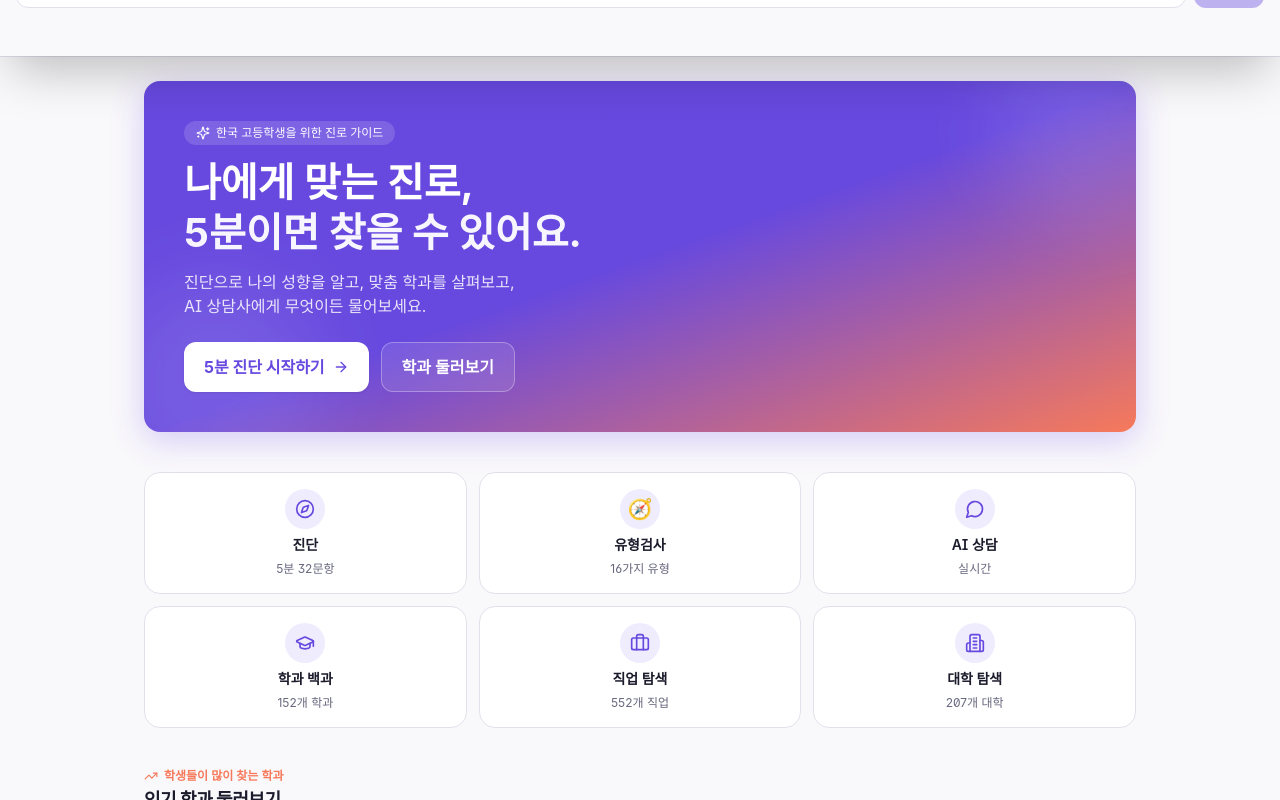
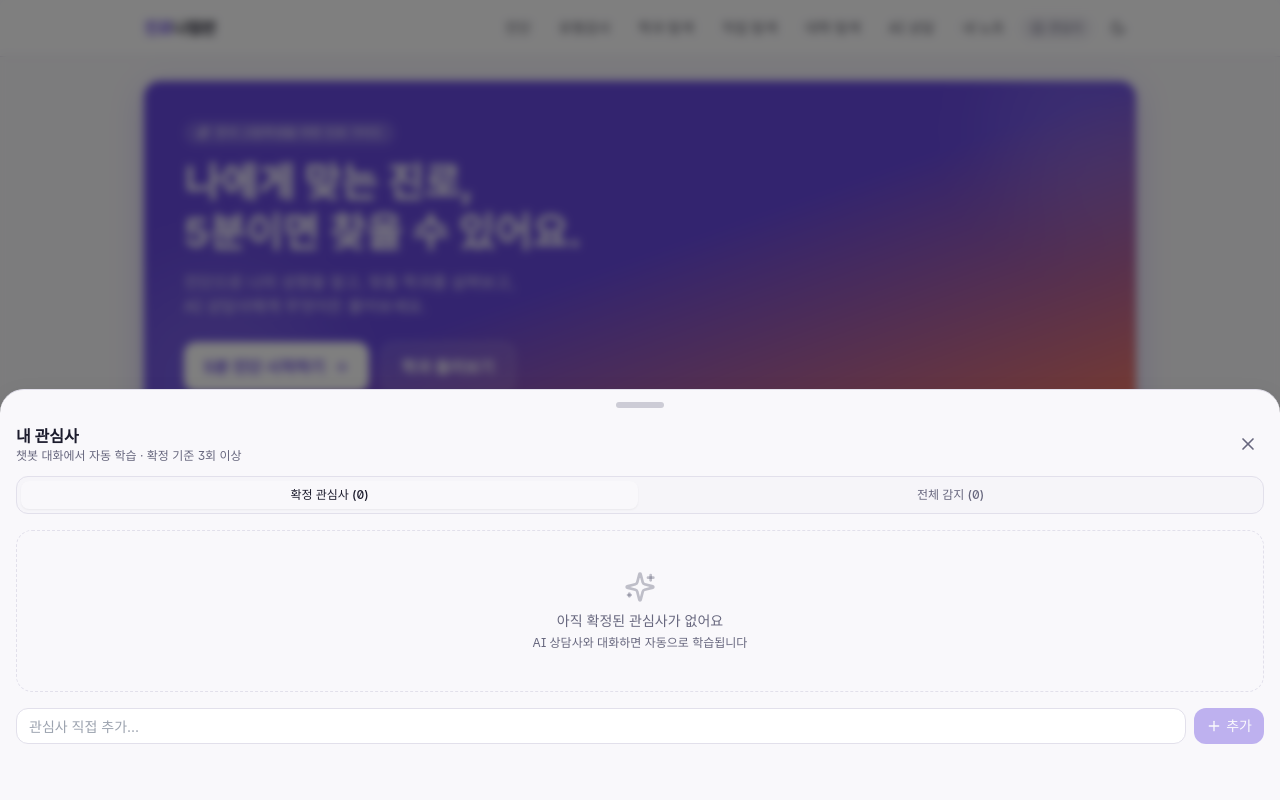
Before and after one commit to lsur6nup4-commits/career-app, a Next.js app: page / in a window 1280 px wide. Both pictures are taken after a click on the button "관심사". Shown: the top 800 px of the page. Built offline with nearby package versions, Linux system fonts and the light colour scheme; a web font is replaced by a local one.

Commit message:
Fix interest modal position bug & chat navigation bug

```diff
--- a/components/interests/interest-modal.tsx
+++ b/components/interests/interest-modal.tsx
@@ -1,6 +1,7 @@
 "use client";
 
 import { useEffect, useRef, useState } from "react";
+import { createPortal } from "react-dom";
 import Link from "next/link";
 import { X, Plus, GraduationCap, Briefcase, Sparkles, Trash2 } from "lucide-react";
 import {
@@ -43,7 +44,7 @@ function CategoryBadge({ category }: { category: string }) {
   );
 }
 
-// ── 관심사 카드 ───────────────────────────────────────────────────────────
+// ── 관심사 칩 ─────────────────────────────────────────────────────────────
 function InterestChip({
   item,
   onRemove,
@@ -70,20 +71,12 @@ function InterestChip({
 
 // ── 관련 추천 카드 ────────────────────────────────────────────────────────
 function RecommendSection({ confirmed }: { confirmed: DetectedInterest[] }) {
-  const majorInterests = confirmed.filter(
-    (i) => i.category === "major" && i.majorId,
-  );
-  const jobInterests = confirmed.filter(
-    (i) => i.category === "job" && i.jobId,
-  );
-
+  const majorInterests = confirmed.filter((i) => i.category === "major" && i.majorId);
+  const jobInterests = confirmed.filter((i) => i.category === "job" && i.jobId);
   if (majorInterests.length === 0 && jobInterests.length === 0) return null;
-
   return (
     <div className="border-t border-border pt-4">
-      <p className="mb-2 text-xs font-semibold text-muted-foreground">
-        관심사 기반 추천
-      </p>
+      <p className="mb-2 text-xs font-semibold text-muted-foreground">관심사 기반 추천</p>
       <div className="space-y-2">
         {majorInterests.slice(0, 3).map((i) => (
           <Link
@@ -122,14 +115,35 @@ export function InterestModal({
   onClose: () => void;
   onProfileChange?: (profile: InterestProfile) => void;
 }) {
+  const [mounted, setMounted] = useState(false);
   const [profile, setProfile] = useState<InterestProfile | null>(null);
   const [addInput, setAddInput] = useState("");
   const [tab, setTab] = useState<"confirmed" | "all">("confirmed");
   const overlayRef = useRef<HTMLDivElement>(null);
 
+  // SSR 방지 — 클라이언트 마운트 후에만 portal 렌더링
+  useEffect(() => { setMounted(true); }, []);
+
   useEffect(() => {
-    if (open) setProfile(loadProfile());
+    if (open) {
+      setProfile(loadProfile());
+      // 모달 열릴 때 body 스크롤 잠금
+      document.body.style.overflow = "hidden";
+    } else {
+      document.body.style.overflow = "";
+    }
+    return () => { document.body.style.overflow = ""; };
   }, [open]);
+
+  // ESC 키로 닫기
+  useEffect(() => {
+    if (!open) return;
+    function onKey(e: KeyboardEvent) {
+      if (e.key === "Escape") onClose();
+    }
+    window.addEventListener("keydown", onKey);
+    return () => window.removeEventListener("keydown", onKey);
+  }, [open, onClose]);
 
   function update(next: InterestProfile) {
     saveProfile(next);
@@ -145,14 +159,9 @@ export function InterestModal({
   function handleAdd() {
     const kw = addInput.trim();
     if (!kw || !profile) return;
-
-    // 카테고리 자동 감지
-    const majorMatch = MAJOR_KEYWORDS.find(
-      (m) => m.keyword === kw || m.id === kw,
-    );
+    const majorMatch = MAJOR_KEYWORDS.find((m) => m.keyword === kw || m.id === kw);
     const jobMatch = JOB_KEYWORDS.find((j) => j.keyword === kw);
     const category = majorMatch ? "major" : jobMatch ? "job" : "field";
-
     update(
       addInterestManually(profile, {
         keyword: kw,
@@ -173,45 +182,51 @@ export function InterestModal({
     onProfileChange?.(fresh);
   }
 
-  if (!open || !profile) return null;
+  // 마운트 전이거나 닫혀 있으면 렌더 안 함
+  if (!mounted || !open || !profile) return null;
 
   const confirmed = getConfirmedInterests(profile);
-  const pending = profile.detectedInterests
-    .filter((d) => d.count < CONFIRM_THRESHOLD)
-    .sort((a, b) => b.count - a.count);
-
+  const pending = profile.detectedInterests.filter((d) => d.count < CONFIRM_THRESHOLD);
   const displayList = tab === "confirmed" ? confirmed : profile.detectedInterests;
 
-  return (
+  // ── createPortal로 document.body에 직접 마운트 ──────────────────────────
+  // header의 backdrop-filter가 fixed 자식의 containing block을 바꾸는 브라우저 버그 회피
+  return createPortal(
     <>
-      {/* 오버레이 */}
+      {/* 배경 딤처리 — 클릭 시 닫기 */}
       <div
         ref={overlayRef}
-        className="fixed inset-0 z-40 bg-black/40 backdrop-blur-sm"
-        onClick={(e) => e.target === overlayRef.current && onClose()}
+        className="fixed inset-0 z-[200] bg-black/50 backdrop-blur-sm animate-fade-in"
+        onClick={(e) => {
+          if (e.target === overlayRef.current) onClose();
+        }}
         aria-hidden="true"
       />
 
-      {/* 슬라이드업 패널 */}
+      {/* 슬라이드업 패널 — fixed bottom-0 */}
       <div
         role="dialog"
         aria-modal="true"
         aria-label="내 관심사"
-        className="fixed inset-x-0 bottom-0 z-50 rounded-t-2xl border-t border-border bg-background shadow-2xl"
-        style={{ maxHeight: "85dvh" }}
+        className="fixed inset-x-0 bottom-0 z-[201] rounded-t-3xl border-t border-border bg-background shadow-lift animate-slide-in-bottom"
+        style={{ maxHeight: "80svh" }}
       >
-        {/* 핸들 */}
+        {/* 드래그 핸들 */}
         <div className="flex justify-center pt-3 pb-1">
-          <div className="h-1 w-10 rounded-full bg-muted-foreground/30" />
+          <div className="h-1.5 w-12 rounded-full bg-muted-foreground/30" />
         </div>
 
-        <div className="overflow-y-auto px-4 pb-8" style={{ maxHeight: "calc(85dvh - 2rem)" }}>
+        {/* 스크롤 영역 */}
+        <div
+          className="overflow-y-auto px-4 pb-10"
+          style={{ maxHeight: "calc(80svh - 2rem)" }}
+        >
           {/* 헤더 */}
           <div className="flex items-center justify-between py-3">
             <div>
               <h2 className="text-base font-bold">내 관심사</h2>
               <p className="text-xs text-muted-foreground">
-                챗봇 대화에서 자동 학습됩니다 · 확정 기준 {CONFIRM_THRESHOLD}회 이상
+                챗봇 대화에서 자동 학습 · 확정 기준 {CONFIRM_THRESHOLD}회 이상
               </p>
             </div>
             <div className="flex items-center gap-2">
@@ -273,11 +288,7 @@ export function InterestModal({
           ) : (
             <div className="flex flex-wrap gap-2">
               {displayList.map((item) => (
-                <InterestChip
-                  key={item.keyword}
-                  item={item}
-                  onRemove={handleRemove}
-                />
+                <InterestChip key={item.keyword} item={item} onRemove={handleRemove} />
               ))}
             </div>
           )}
@@ -315,6 +326,7 @@ export function InterestModal({
           </div>
         </div>
       </div>
-    </>
+    </>,
+    document.body,
   );
 }
```
